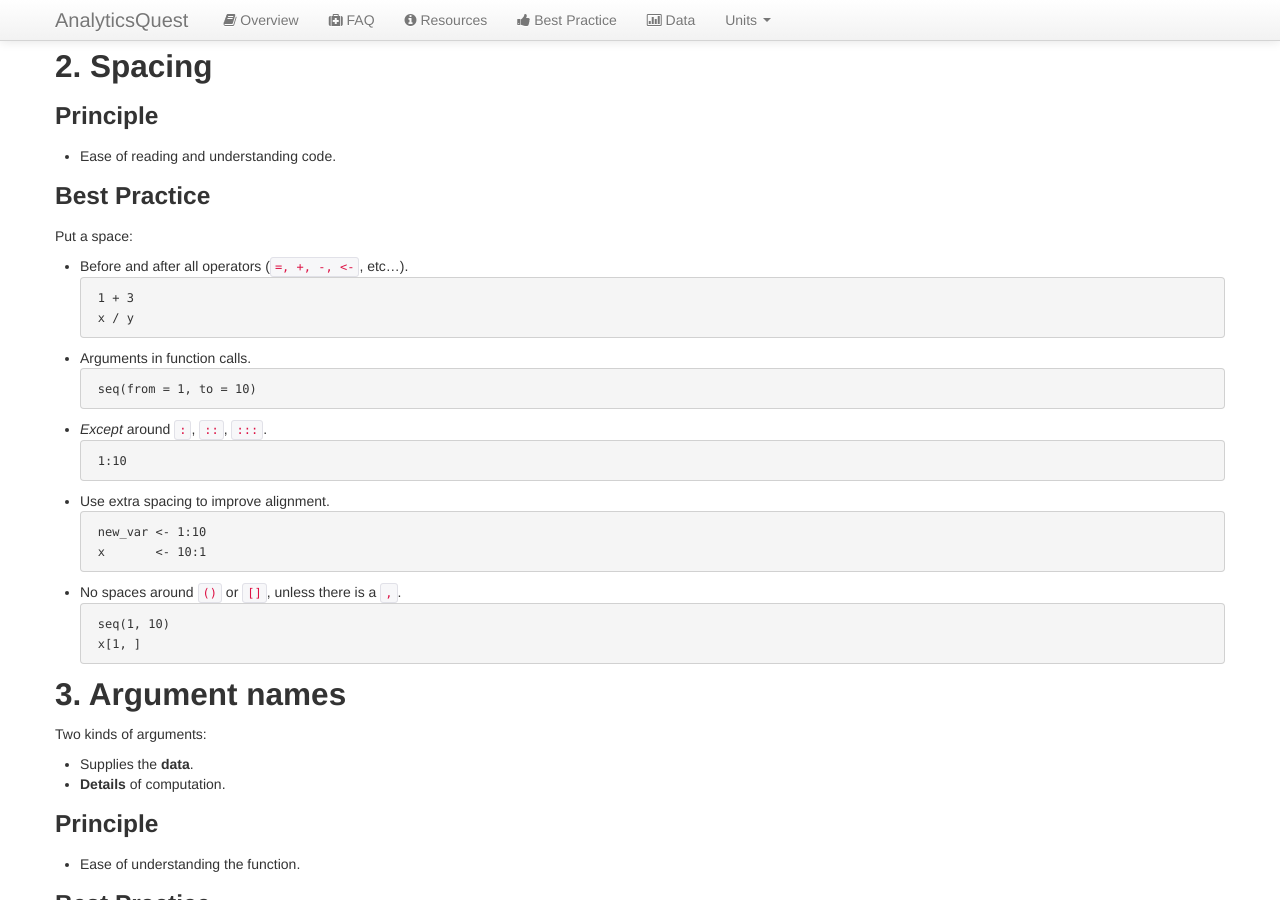
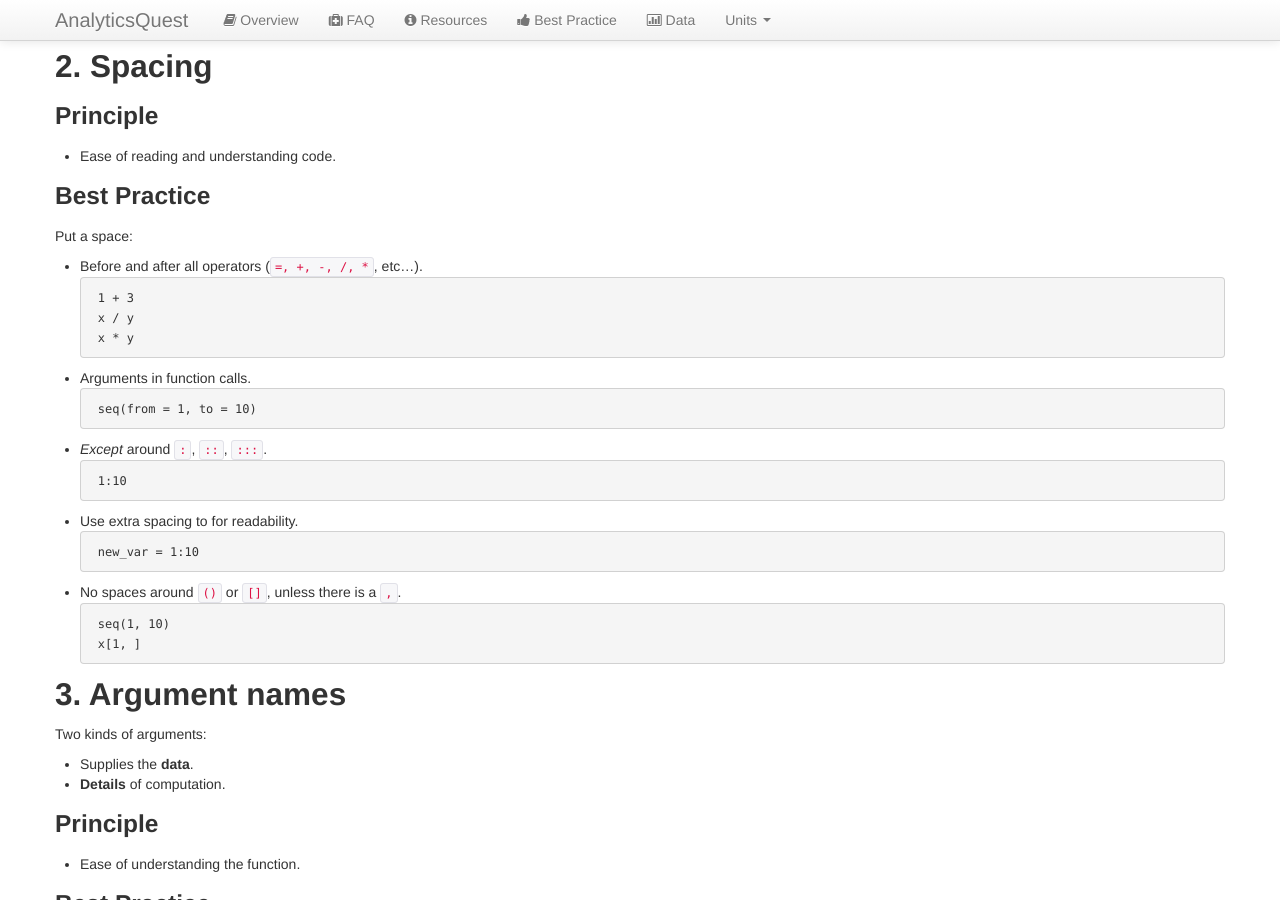
Before and after one commit to analyticsquest/analyticsquest.github.io, a Jekyll site: the page built from best/code-style.md, in a window 1280 px wide and 900 px high, scrolled down 2646 px. Built offline with Jekyll 4.4.1, drawn with Linux system fonts in a browser that asks for light colours; our own code applies the rules of GitHub Pages for plain Markdown files.

Commit message:
Update code-style.md

````diff
--- a/best/code-style.md
+++ b/best/code-style.md
@@ -140,10 +140,11 @@ Python is case-sensitive ... other software (M$, ...) is not.
 
 Put a space:
 
- - Before and after all operators (```=, +, -, <-```, etc...).
+ - Before and after all operators (```=, +, -, /, *```, etc...).
     ```
     1 + 3
     x / y
+    x * y
     ```
  - Arguments in function calls.
     ```
@@ -153,10 +154,9 @@ Put a space:
     ```
     1:10
     ```
- - Use extra spacing to improve alignment.
+ - Use extra spacing to for readability.
     ```
-    new_var <- 1:10
-    x       <- 10:1
+    new_var = 1:10
     ```
  - No spaces around ```()``` or ```[]```, unless there is a ```,```.
     ```
````
